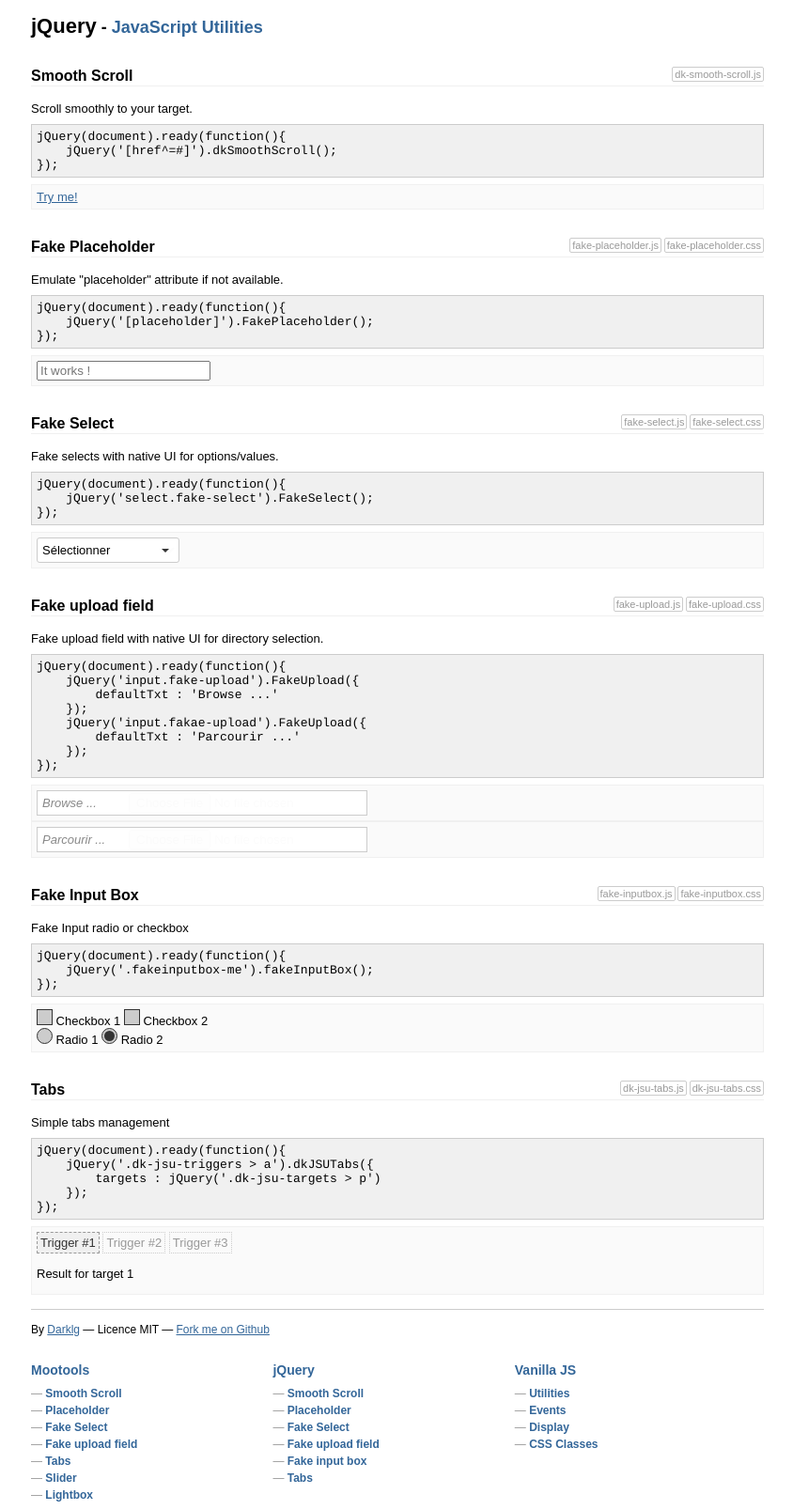
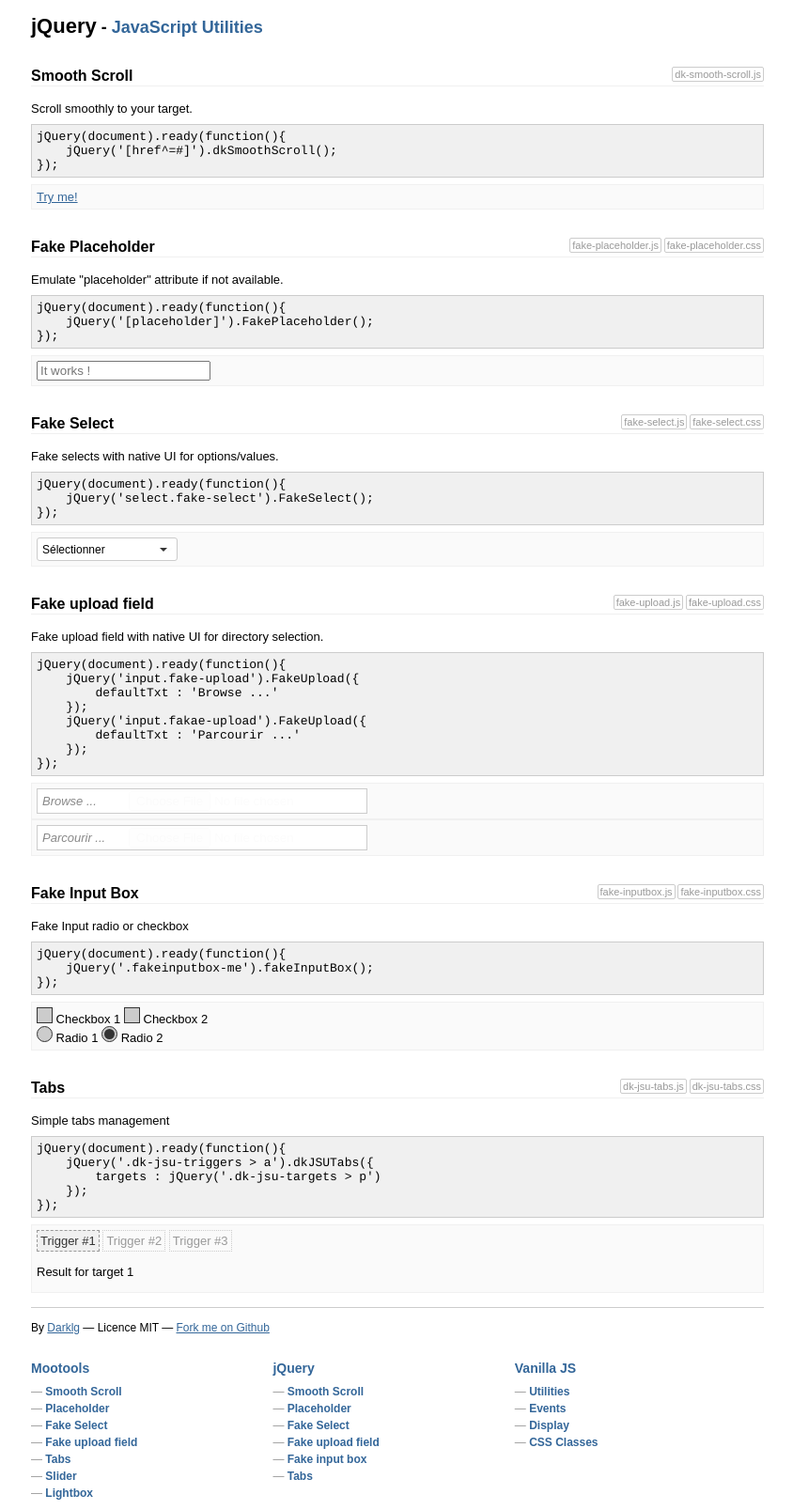
Before and after one commit to Darklg/JavaScriptUtilities, a Jekyll site: the page built from jquery.html, in a window 1280 px wide. Shown: the whole page at 94% size, without its empty margins (217-1061 px from the left). Built offline with Jekyll 4.4.1, drawn with Linux system fonts in a browser that asks for light colours.

Commit message:
Fix style Fake Select

```diff
--- a/assets/css/fake-select.css
+++ b/assets/css/fake-select.css
@@ -4,28 +4,48 @@
   Fake Select
 ---------------------------------------------------------- */
 
+.fakeselect-wrapper {
+    display: block;
+    -webkit-box-sizing: border-box;
+    -moz-box-sizing: border-box;
+    box-sizing: border-box;
+    overflow: hidden;
+}
+
+.fakeselect-cover {
+    overflow: hidden;
+    text-align: left;
+    text-overflow: ellipsis;
+    white-space: nowrap;
+}
+
+.fakeselect-wrapper select {
+    cursor: pointer;
+}
+
+.fakeselect-wrapper select[disabled] ~ .fakeselect-cover,
+.fakeselect-wrapper select[disabled] {
+    cursor: not-allowed;
+}
+
+/* Theme
+-------------------------- */
+
 .fakeselect-wrapper,
 .fakeselect-wrapper select,
 .fakeselect-cover {
     height: 25px;
+    font-size: 12px;
     line-height: 25px;
 }
 
 .fakeselect-wrapper {
-    display: inline-block;
-    width: 150px;
+    max-width: 150px;
     border: 1px solid #ccc;
     -webkit-border-radius: 3px;
     -moz-border-radius: 3px;
     border-radius: 3px;
-    overflow: hidden;
-    vertical-align: middle;
     background-color: #fff;
-    -webkit-background-clip: border;
-    -moz-background-clip: border;
-    background-clip: border;
-    *display: inline;
-    *zoom: 1;
 }
 
 .fakeselect-wrapper.has-focus {
@@ -48,17 +68,4 @@
 
 .fakeselect-cover {
     padding: 0 15px 0 5px;
-    overflow: hidden;
-    text-align: left;
-    text-overflow: ellipsis;
-    white-space: nowrap;
 }
-
-.fakeselect-wrapper select {
-    cursor: pointer;
-}
-
-.fakeselect-wrapper select[disabled] ~ .fakeselect-cover,
-.fakeselect-wrapper select[disabled] {
-    cursor: not-allowed;
-}
```
